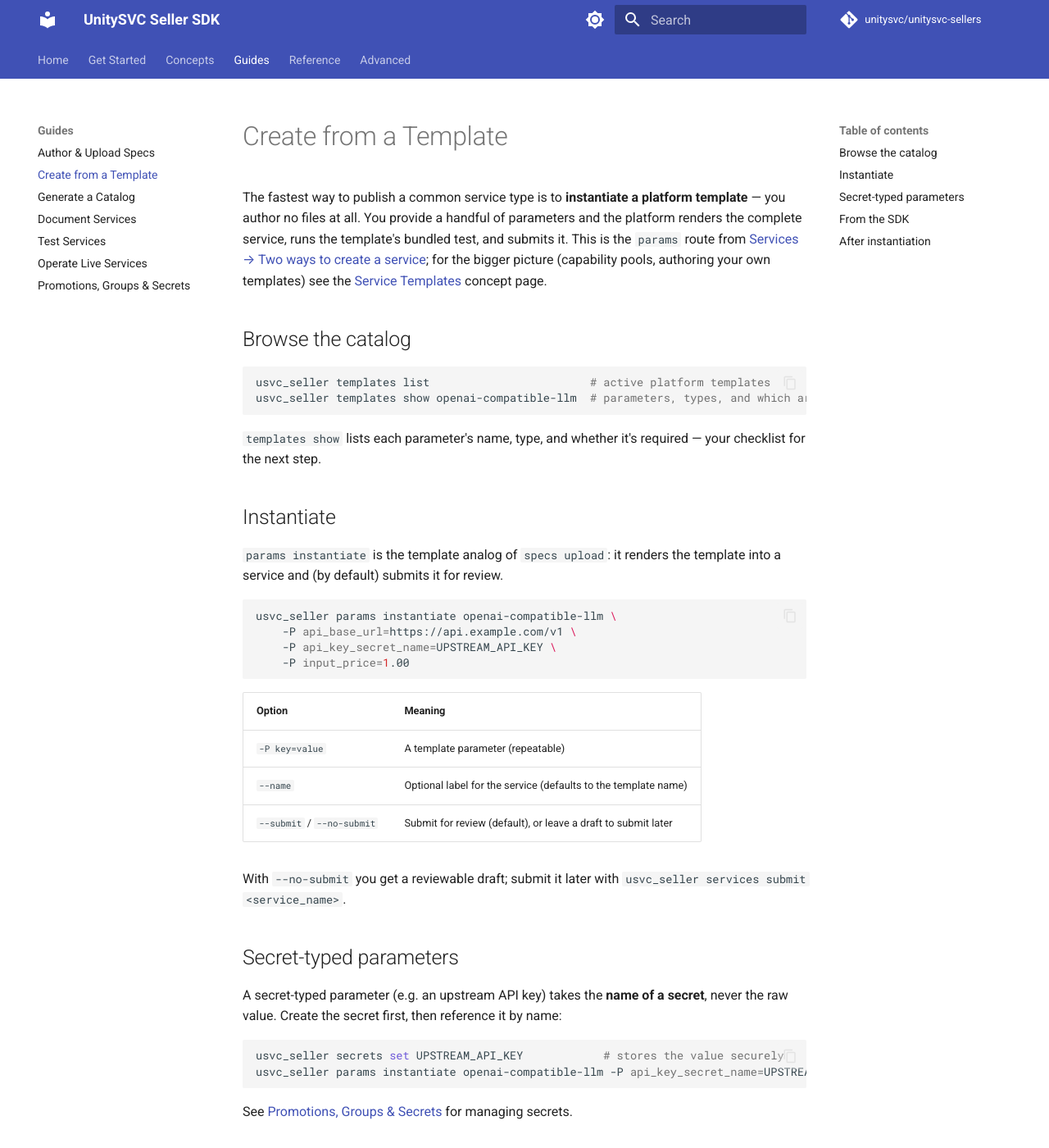
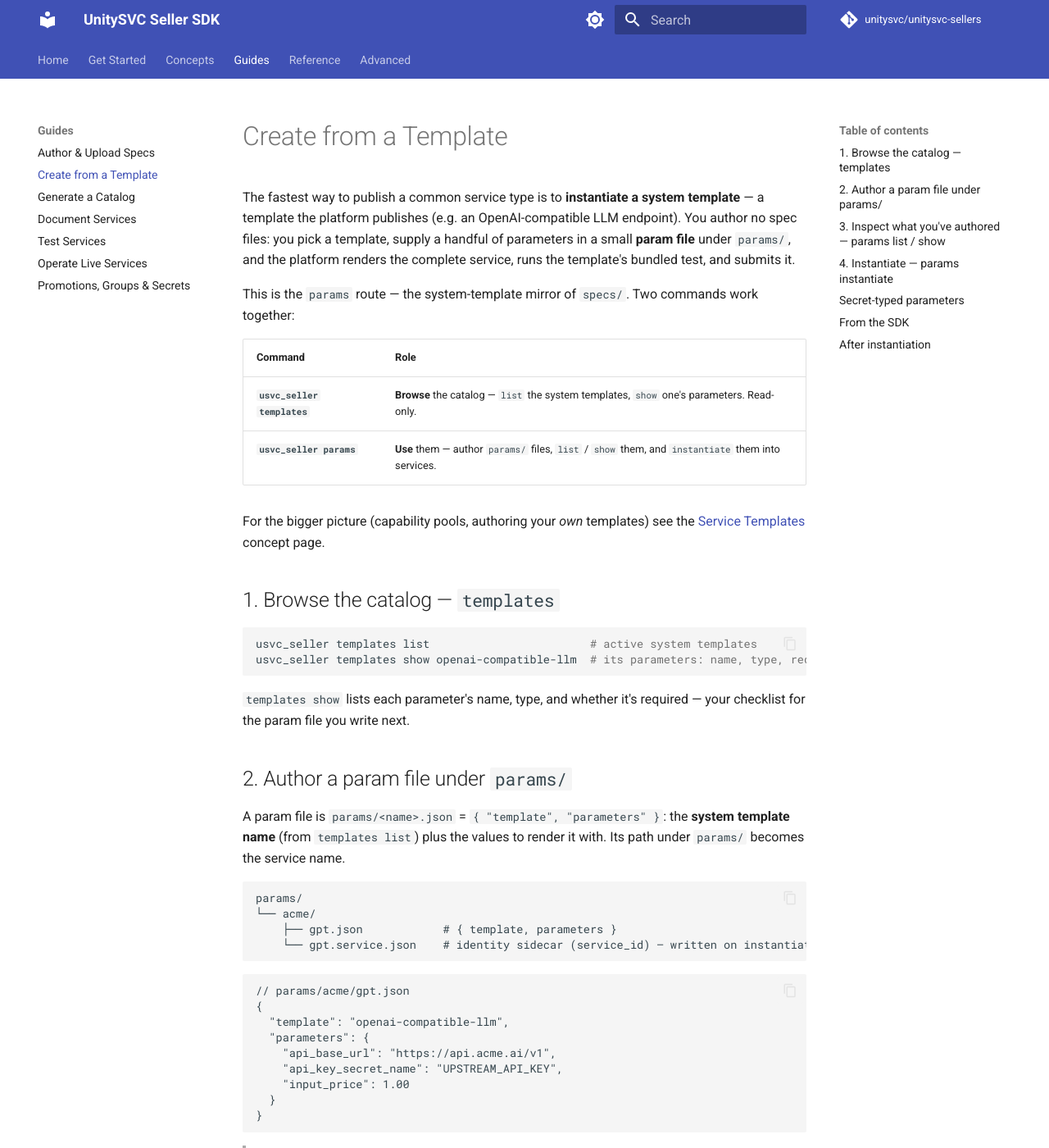
Before and after one commit to unitysvc/unitysvc-sellers, an MkDocs documentation site: the page built from docs/guides/create-from-template.md, in a window 1280 px wide and 1400 px high. Shown: the whole window at 82% size. Built offline with MkDocs 1.6.1 and Material for MkDocs 9.7.7, drawn with Linux system fonts in a browser that asks for light colours; comment, search, counter and statistics services are not loaded; some of the changed text lies outside the part shown.

Commit message:
docs(params): regenerate cli-reference; rewrite create-from-template
- Regenerate docs/cli-reference.md for the new `params` surface (fixes the
  docs-check that diffs the generated reference).
- Rewrite guides/create-from-template.md around the `templates` + `params`
  workflow: browse system templates with `templates list/show`, author
  `params/<name>.json` ({template, parameters}), inspect with `params
  list/show`, and `params instantiate` (all or selected) — the file-based
  flow, with the `<name>.service.json` identity sidecar. Drops the removed
  inline `params instantiate <template> -P` form.

Note: services.md Path B and service-templates.md mode 1 still show the old
inline form; left for the broader docs reconciliation (overlaps #94) to
avoid a cross-branch conflict.

Co-Authored-By: Claude Opus 4.8 (1M context) <noreply@anthropic.com>

````diff
--- a/docs/cli-reference.md
+++ b/docs/cli-reference.md
@@ -30,7 +30,7 @@ $ usvc_seller [OPTIONS] COMMAND [ARGS]...
 * `groups`: Remote service group operations (list,...
 * `secrets`: Remote secret operations (list, show, set,...
 * `templates`: Browse the platform service-template...
-* `params`: Create services from templates +...
+* `params`: System-template param files under params/...
 
 ## `usvc_seller specs`
 
@@ -1216,7 +1216,7 @@ $ usvc_seller templates show [OPTIONS] NAME_OR_ID
 
 ## `usvc_seller params`
 
-Create services from templates + parameters (instantiate).
+System-template param files under params/ (list, show, instantiate).
 
 **Usage**:
 
@@ -1230,32 +1230,75 @@ $ usvc_seller params [OPTIONS] COMMAND [ARGS]...
 
 **Commands**:
 
-* `instantiate`: Instantiate a template + parameters into a...
+* `list`: List the system-template param files under...
+* `show`: Show one param file&#x27;s template,...
+* `instantiate`: Instantiate system-template param files...
 
-### `usvc_seller params instantiate`
+### `usvc_seller params list`
 
-Instantiate a template + parameters into a service (the params-kind
-analog of ``specs upload``).
-
-Examples:
-    usvc_seller params instantiate openai-compatible-llm \
-        -P api_base_url=https://ollama.example.com/v1 -P input_price=1.00
+List the system-template param files under ``params/`` (offline).
 
 **Usage**:
 
 ```console
-$ usvc_seller params instantiate [OPTIONS] TEMPLATE
+$ usvc_seller params list [OPTIONS] [NAME]
 ```
 
 **Arguments**:
 
-* `TEMPLATE`: Template name or partial UUID.  [required]
+* `[NAME]`: Filter by name (fnmatch, e.g. &#x27;acme/*&#x27; or &#x27;acme/%&#x27;).
 
 **Options**:
 
-* `-P, --param TEXT`: A template parameter as key=value (repeatable). Secret-typed params take the secret NAME, not the value.
-* `--name TEXT`: Optional label for the service (defaults to template).
-* `--submit / --no-submit`: Submit the rendered service for review (default), or leave it a draft.  [default: submit]
+* `-d, --data-dir PATH`: Repo root or params/ directory (default: current directory).
+* `-f, --format TEXT`: Output format: table | json.  [default: table]
+* `--help`: Show this message and exit.
+
+### `usvc_seller params show`
+
+Show one param file&#x27;s template, parameters, and recorded service_id.
+
+**Usage**:
+
+```console
+$ usvc_seller params show [OPTIONS] NAME
+```
+
+**Arguments**:
+
+* `NAME`: Service name of the param file (first column of `params list`).  [required]
+
+**Options**:
+
+* `-d, --data-dir PATH`: Repo root or params/ directory (default: current directory).
+* `-f, --format TEXT`: Output format: table | json.  [default: table]
+* `--help`: Show this message and exit.
+
+### `usvc_seller params instantiate`
+
+Instantiate system-template param files into services — all, or those
+matching ``NAME``.
+
+Each param file&#x27;s ``template`` (a system template — see ``usvc_seller
+templates``) is rendered with its ``parameters`` into a backend service. The
+returned ``service_id`` is written to a committed ``&lt;name&gt;.service.json``
+sidecar; an entry that already has one is skipped (re-instantiating to update
+the same service needs backend support, unitysvc/unitysvc#1273).
+
+**Usage**:
+
+```console
+$ usvc_seller params instantiate [OPTIONS] [NAME]
+```
+
+**Arguments**:
+
+* `[NAME]`: Param-file selector (fnmatch; omit = all under params/).
+
+**Options**:
+
+* `--submit / --no-submit`: Submit each rendered service for review (default), or leave a draft.  [default: submit]
+* `-d, --data-dir PATH`: Repo root or params/ directory (default: current directory).
 * `--api-key TEXT`: Seller API key (svcpass_...). Defaults to $UNITYSVC_SELLER_API_KEY.  [env var: UNITYSVC_SELLER_API_KEY]
 * `--base-url TEXT`: Backend base URL.  [env var: UNITYSVC_SELLER_API_URL; default: https://seller.unitysvc.com/v1]
 * `--help`: Show this message and exit.
--- a/docs/guides/create-from-template.md
+++ b/docs/guides/create-from-template.md
@@ -1,53 +1,109 @@
 # Create from a Template
 
-The fastest way to publish a common service type is to **instantiate a platform
-template** — you author no files at all. You provide a handful of parameters and
-the platform renders the complete service, runs the template's bundled test, and
-submits it. This is the `params` route from
-[Services → Two ways to create a service](../services.md#two-ways-to-create-a-service);
-for the bigger picture (capability pools, authoring your own templates) see the
+The fastest way to publish a common service type is to **instantiate a system
+template** — a template the platform publishes (e.g. an OpenAI-compatible LLM
+endpoint). You author no spec files: you pick a template, supply a handful of
+parameters in a small **param file** under `params/`, and the platform renders
+the complete service, runs the template's bundled test, and submits it.
+
+This is the `params` route — the system-template mirror of `specs/`. Two
+commands work together:
+
+| Command | Role |
+|---|---|
+| **`usvc_seller templates`** | **Browse** the catalog — `list` the system templates, `show` one's parameters. Read-only. |
+| **`usvc_seller params`** | **Use** them — author `params/` files, `list` / `show` them, and `instantiate` them into services. |
+
+For the bigger picture (capability pools, authoring your *own* templates) see the
 [Service Templates](../service-templates.md) concept page.
 
-## Browse the catalog
+## 1. Browse the catalog — `templates`
 
 ```bash
-usvc_seller templates list                        # active platform templates
-usvc_seller templates show openai-compatible-llm  # parameters, types, and which are required
+usvc_seller templates list                        # active system templates
+usvc_seller templates show openai-compatible-llm  # its parameters: name, type, required?
 ```
 
 `templates show` lists each parameter's name, type, and whether it's required —
-your checklist for the next step.
+your checklist for the param file you write next.
 
-## Instantiate
+## 2. Author a param file under `params/`
 
-`params instantiate` is the template analog of `specs upload`: it renders the
-template into a service and (by default) submits it for review.
+A param file is `params/<name>.json` = `{ "template", "parameters" }`: the
+**system template name** (from `templates list`) plus the values to render it
+with. Its path under `params/` becomes the service name.
+
+```
+params/
+└── acme/
+    ├── gpt.json            # { template, parameters }
+    └── gpt.service.json    # identity sidecar (service_id) — written on instantiate, committed
+```
+
+```jsonc
+// params/acme/gpt.json
+{
+  "template": "openai-compatible-llm",
+  "parameters": {
+    "api_base_url": "https://api.acme.ai/v1",
+    "api_key_secret_name": "UPSTREAM_API_KEY",
+    "input_price": 1.00
+  }
+}
+```
+
+> **`params/` (system templates) vs `specs/` (local).** A param file under
+> `params/` names a **system** template, rendered server-side by `instantiate`.
+> A param file under `specs/` whose `template` is a **local** `templates/`
+> directory is instead rendered on your machine by the `specs` commands. Same
+> file shape, different folder, different command — see
+> [Service Templates](../service-templates.md).
+
+## 3. Inspect what you've authored — `params list` / `show`
+
+Offline, no API call:
 
 ```bash
-usvc_seller params instantiate openai-compatible-llm \
-    -P api_base_url=https://api.example.com/v1 \
-    -P api_key_secret_name=UPSTREAM_API_KEY \
-    -P input_price=1.00
+usvc_seller params list                 # every param file under params/ (Service · Template · Service ID)
+usvc_seller params show acme/gpt        # one file's template, parameters, and recorded service_id
+```
+
+## 4. Instantiate — `params instantiate`
+
+`params instantiate` is the params-kind analog of `specs upload`: it renders each
+param file's system template with its parameters into a backend service and (by
+default) submits it for review.
+
+```bash
+usvc_seller params instantiate           # all param files under params/
+usvc_seller params instantiate acme/gpt  # just this one (NAME is an fnmatch selector)
+usvc_seller params instantiate 'acme/*'  # everything under acme/
 ```
 
 | Option | Meaning |
 |---|---|
-| `-P key=value` | A template parameter (repeatable) |
-| `--name` | Optional label for the service (defaults to the template name) |
-| `--submit` / `--no-submit` | Submit for review (default), or leave a draft to submit later |
+| `[NAME]` | Param-file selector (fnmatch); omit = all under `params/` |
+| `--submit` / `--no-submit` | Submit each for review (default), or leave a draft |
 
-With `--no-submit` you get a reviewable draft; submit it later with
-`usvc_seller services submit <service_name>`.
+**Identity round-trips through the sidecar.** On a successful instantiate the
+backend-assigned `service_id` is written to `params/<name>.service.json` (commit
+it). An entry that already has a `service_id` is skipped — re-instantiating to
+*update* the same service needs backend support
+([unitysvc/unitysvc#1273](https://github.com/unitysvc/unitysvc/issues/1273)).
 
 ## Secret-typed parameters
 
 A secret-typed parameter (e.g. an upstream API key) takes the **name of a
-secret**, never the raw value. Create the secret first, then reference it by
-name:
+secret**, never the raw value. Create the secret first, then reference it by name
+in the param file:
 
 ```bash
-usvc_seller secrets set UPSTREAM_API_KEY            # stores the value securely
-usvc_seller params instantiate openai-compatible-llm -P api_key_secret_name=UPSTREAM_API_KEY …
+usvc_seller secrets set UPSTREAM_API_KEY   # stores the value securely
+```
+
+```jsonc
+// then in the param file:
+"parameters": { "api_key_secret_name": "UPSTREAM_API_KEY", … }
 ```
 
 See [Promotions, Groups & Secrets](catalog-extras.md#secrets) for managing
@@ -61,11 +117,11 @@ secrets.
 from unitysvc_sellers import Client
 
 with Client() as client:
-    client.templates.list()                       # available templates
+    client.templates.list()                       # available system templates
     result = client.instances.create(
         "openai-compatible-llm",
         parameters={
-            "api_base_url": "https://api.example.com/v1",
+            "api_base_url": "https://api.acme.ai/v1",
             "api_key_secret_name": "UPSTREAM_API_KEY",
             "input_price": 1.00,
         },
````
